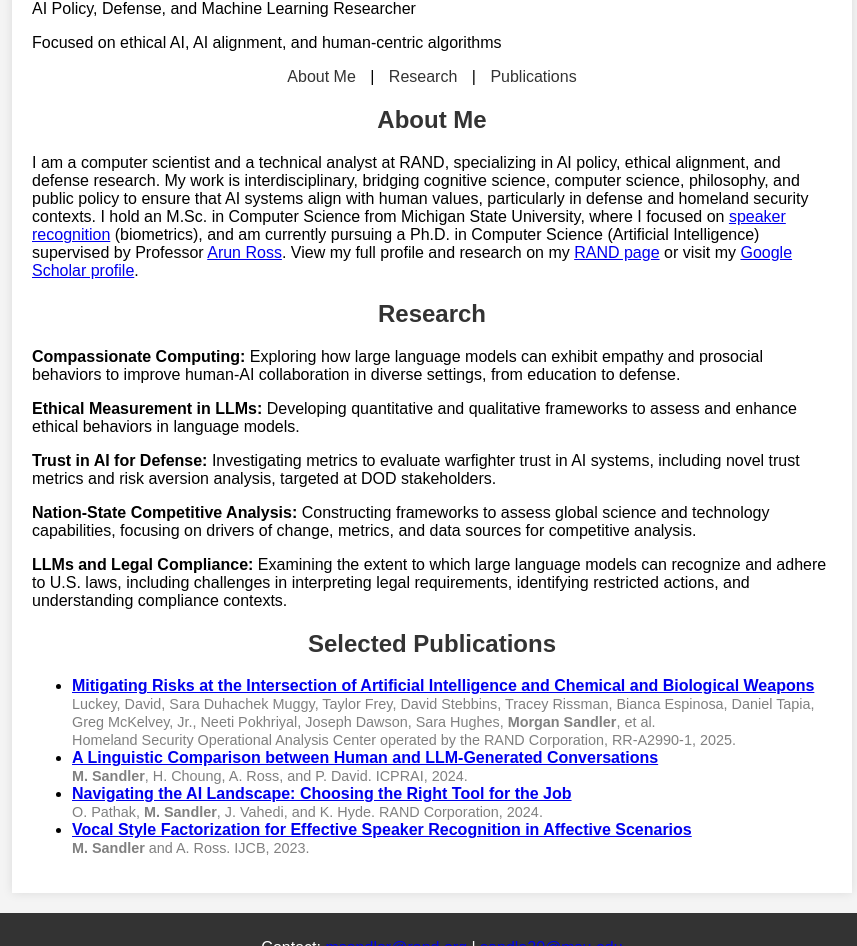
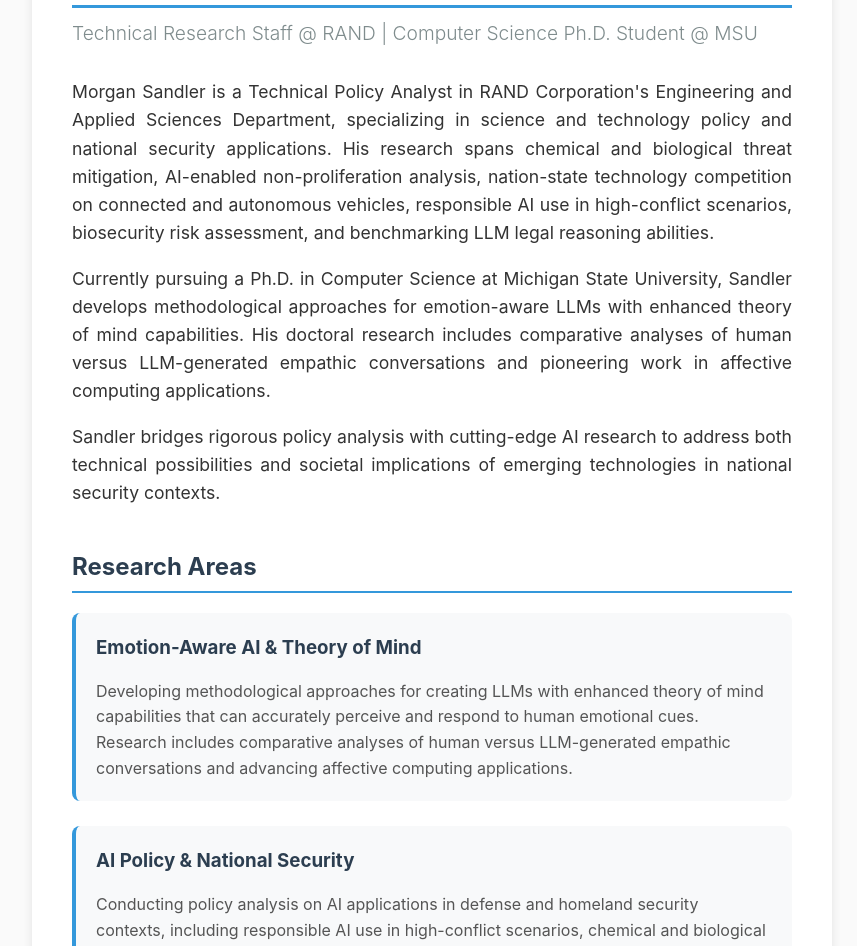
Before and after one commit to morganlee123/webpresence, a plain HTML site: page index.html in a window 1280 px wide. Shown: the part 138-1084 px from the top of the page, without its empty margins (208-1065 px from the left). Drawn offline with Linux system fonts and the light colour scheme.

Commit message:
Update index.html

```diff
--- a/index.html
+++ b/index.html
@@ -1,133 +1,147 @@
 <!DOCTYPE html>
 <html lang="en">
 <head>
-ber=400    <meta charset="UTF-8">
+    <meta charset="UTF-8">
     <meta name="viewport" content="width=device-width, initial-scale=1.0">
-    <title>Morgan Sandler's Personal Page</title>
+    <title>Morgan Sandler</title>
     <style>
         body {
-            font-family: Arial, sans-serif;
-            margin: 0;
-            padding: 0;
-            background-color: #f4f4f4;
+            font-family: -apple-system, BlinkMacSystemFont, 'Segoe UI', Roboto, sans-serif;
+            line-height: 1.6;
+            color: #333;
+            max-width: 800px;
+            margin: 0 auto;
+            padding: 20px;
+            background-color: #fafafa;
         }
+
         .container {
-            max-width: 800px;
-            margin: 20px auto;
-            padding: 20px;
-            background-color: white;
-            box-shadow: 0px 0px 10px rgba(0, 0, 0, 0.1);
+            background: white;
+            padding: 40px;
+            border-radius: 10px;
+            box-shadow: 0 2px 10px rgba(0,0,0,0.1);
         }
-        h1, h2 {
-            color: #333;
-            text-align: center;
+
+        h1 {
+            color: #2c3e50;
+            border-bottom: 3px solid #3498db;
+            padding-bottom: 10px;
+            margin-bottom: 10px;
         }
-        footer {
-            text-align: center;
-            padding: 10px;
-            background-color: #333;
-            color: white;
-            position: relative;
-            bottom: 0;
-            width: 100%;
+
+        .subtitle {
+            color: #7f8c8d;
+            font-size: 1.2em;
+            margin-bottom: 30px;
+            font-weight: 300;
         }
-        nav {
-            text-align: center;
+
+        .bio {
+            font-size: 1.1em;
+            margin-bottom: 40px;
+            text-align: justify;
+        }
+
+        .research-section {
+            margin-top: 40px;
+        }
+
+        .research-section h2 {
+            color: #2c3e50;
+            border-bottom: 2px solid #3498db;
+            padding-bottom: 5px;
             margin-bottom: 20px;
         }
-        nav a {
-            margin: 0 10px;
-            color: #333;
+
+        .research-area {
+            margin-bottom: 25px;
+            padding: 20px;
+            background: #f8f9fa;
+            border-radius: 8px;
+            border-left: 4px solid #3498db;
+        }
+
+        .research-area h3 {
+            color: #2c3e50;
+            margin-top: 0;
+            margin-bottom: 10px;
+        }
+
+        .research-area p {
+            margin-bottom: 0;
+            color: #555;
+        }
+
+        .links {
+            margin-top: 40px;
+            padding-top: 20px;
+            border-top: 1px solid #eee;
+        }
+
+        .links a {
+            color: #3498db;
             text-decoration: none;
+            margin-right: 20px;
+            font-weight: 500;
         }
-        nav a:hover {
+
+        .links a:hover {
             text-decoration: underline;
+        }
+
+        @media (max-width: 600px) {
+            .container {
+                padding: 20px;
+            }
+
+            body {
+                padding: 10px;
+            }
         }
     </style>
 </head>
 <body>
+    <div class="container">
+        <h1>Morgan Sandler</h1>
+        <div class="subtitle">Technical Research Staff @ RAND | Computer Science Ph.D. Student @ MSU</div>
 
-<div class="container">
-    <h1>Morgan Sandler</h1>
-    <p>AI Policy, Defense, and Machine Learning Researcher</p>
-    <p>Focused on ethical AI, AI alignment, and human-centric algorithms</p>
+        <div class="bio">
+            <p>Morgan Sandler is a Technical Policy Analyst in RAND Corporation's Engineering and Applied Sciences Department, specializing in science and technology policy and national security applications. His research spans chemical and biological threat mitigation, AI-enabled non-proliferation analysis, nation-state technology competition on connected and autonomous vehicles, responsible AI use in high-conflict scenarios, biosecurity risk assessment, and benchmarking LLM legal reasoning abilities.</p>
 
-    <nav>
-        <a href="#about">About Me</a> |
-        <a href="#research">Research</a> |
-        <a href="#publications">Publications</a>
-    </nav>
+            <p>Currently pursuing a Ph.D. in Computer Science at Michigan State University, Sandler develops methodological approaches for emotion-aware LLMs with enhanced theory of mind capabilities. His doctoral research includes comparative analyses of human versus LLM-generated empathic conversations and pioneering work in affective computing applications.</p>
 
-    <section id="about">
-        <h2>About Me</h2>
-        <p>I am a computer scientist and a technical analyst at RAND, specializing in AI policy, ethical alignment, and defense research. My work is interdisciplinary, bridging cognitive science, computer science, philosophy, and public policy to ensure that AI systems align with human values, particularly in defense and homeland security contexts. I hold an M.Sc. in Computer Science from Michigan State University, where I focused on <a href="https://www.proquest.com/openview/4039c9ea16a4676bcb5b8ec924edef6f/1">speaker recognition</a> (biometrics), and am currently pursuing a Ph.D. in Computer Science (Artificial Intelligence) supervised by Professor <a href="https://rossarun.wixsite.com/arun-ross">Arun Ross</a>. View my full profile and research on my <a href="https://www.rand.org/about/people/s/sandler_morgan.html">RAND page</a> or visit my <a href="https://scholar.google.com/citations?user=HayqWsIAAAAJ&hl=en">Google Scholar profile</a>.</p>
-    </section>
+            <p>Sandler bridges rigorous policy analysis with cutting-edge AI research to address both technical possibilities and societal implications of emerging technologies in national security contexts.</p>
+        </div>
 
-    <section id="research">
-        <h2>Research</h2>
-        <p><strong>Compassionate Computing:</strong> Exploring how large language models can exhibit empathy and prosocial behaviors to improve human-AI collaboration in diverse settings, from education to defense.</p>
-        <p><strong>Ethical Measurement in LLMs:</strong> Developing quantitative and qualitative frameworks to assess and enhance ethical behaviors in language models.</p>
-        <p><strong>Trust in AI for Defense:</strong> Investigating metrics to evaluate warfighter trust in AI systems, including novel trust metrics and risk aversion analysis, targeted at DOD stakeholders.</p>
-        <p><strong>Nation-State Competitive Analysis:</strong> Constructing frameworks to assess global science and technology capabilities, focusing on drivers of change, metrics, and data sources for competitive analysis.</p>
-        <p><strong>LLMs and Legal Compliance:</strong> Examining the extent to which large language models can recognize and adhere to U.S. laws, including challenges in interpreting legal requirements, identifying restricted actions, and understanding compliance contexts.</p>
+        <div class="research-section">
+            <h2>Research Areas</h2>
 
-    </section>
+            <div class="research-area">
+                <h3>Emotion-Aware AI & Theory of Mind</h3>
+                <p>Developing methodological approaches for creating LLMs with enhanced theory of mind capabilities that can accurately perceive and respond to human emotional cues. Research includes comparative analyses of human versus LLM-generated empathic conversations and advancing affective computing applications.</p>
+            </div>
 
-    <section id="publications">
-        <h2>Selected Publications</h2>
+            <div class="research-area">
+                <h3>AI Policy & National Security</h3>
+                <p>Conducting policy analysis on AI applications in defense and homeland security contexts, including responsible AI use in high-conflict scenarios, chemical and biological threat mitigation, and AI-enabled non-proliferation analysis.</p>
+            </div>
 
-	<ul>
-    <li>
-        <a href="https://www.rand.org/pubs/research_reports/RRA2990-1.html">
-            <strong>Mitigating Risks at the Intersection of Artificial Intelligence and Chemical and Biological Weapons</strong>
-        </a>
-        <br>
-        <span style="font-size: 0.9em; color: gray;">
-            Luckey, David, Sara Duhachek Muggy, Taylor Frey, David Stebbins, Tracey Rissman, Bianca Espinosa,
-            Daniel Tapia, Greg McKelvey, Jr., Neeti Pokhriyal, Joseph Dawson, Sara Hughes,
-            <strong>Morgan Sandler</strong>, et al. <br>
-            Homeland Security Operational Analysis Center operated by the RAND Corporation, RR-A2990-1, 2025.
-        </span>
-    </li>
+            <div class="research-area">
+                <h3>Technology Competition Analysis</h3>
+                <p>Analyzing nation-state science and technology competition, particularly focusing on connected and autonomous vehicles, and developing frameworks to assess global technological capabilities and competitive dynamics.</p>
+            </div>
 
-    <li>
-        <a href="https://arxiv.org/abs/2401.16587">
-            <strong>A Linguistic Comparison between Human and LLM-Generated Conversations</strong>
-        </a>
-        <br>
-        <span style="font-size: 0.9em; color: gray;">
-            <strong>M. Sandler</strong>, H. Choung, A. Ross, and P. David. ICPRAI, 2024.
-        </span>
-    </li>
+            <div class="research-area">
+                <h3>AI Risk Assessment</h3>
+                <p>Evaluating biosecurity risks posed by AI systems and benchmarking large language model capabilities in legal reasoning and compliance contexts.</p>
+            </div>
+        </div>
 
-    <li>
-        <a href="https://www.rand.org/pubs/perspectives/PEA3414-1.html">
-            <strong>Navigating the AI Landscape: Choosing the Right Tool for the Job</strong>
-        </a>
-        <br>
-        <span style="font-size: 0.9em; color: gray;">
-            O. Pathak, <strong>M. Sandler</strong>, J. Vahedi, and K. Hyde. RAND Corporation, 2024.
-        </span>
-    </li>
-
-    <li>
-        <a href="https://ieeexplore.ieee.org/abstract/document/10449091">
-            <strong>Vocal Style Factorization for Effective Speaker Recognition in Affective Scenarios</strong>
-        </a>
-        <br>
-        <span style="font-size: 0.9em; color: gray;">
-            <strong>M. Sandler</strong> and A. Ross. IJCB, 2023.
-        </span>
-    </li>
-</ul>
-
-
-    </section>
-</div>
-
-<footer>
-    <p>Contact: <a href="mailto:msandler@rand.org">msandler@rand.org</a> | <a href="mailto:sandle20@msu.edu">sandle20@msu.edu</a></p>
-</footer>
-
+        <div class="links">
+            <a href="https://www.rand.org/about/people/s/sandler_morgan.html" target="_blank">RAND Profile</a>
+            <a href="https://scholar.google.com/citations?user=HayqWsIAAAAJ&hl=en" target="_blank">Google Scholar</a>
+            <a href="https://www.linkedin.com/in/morgan-sandler/" target="_blank">LinkedIn</a>
+        </div>
+    </div>
 </body>
 </html>
```
